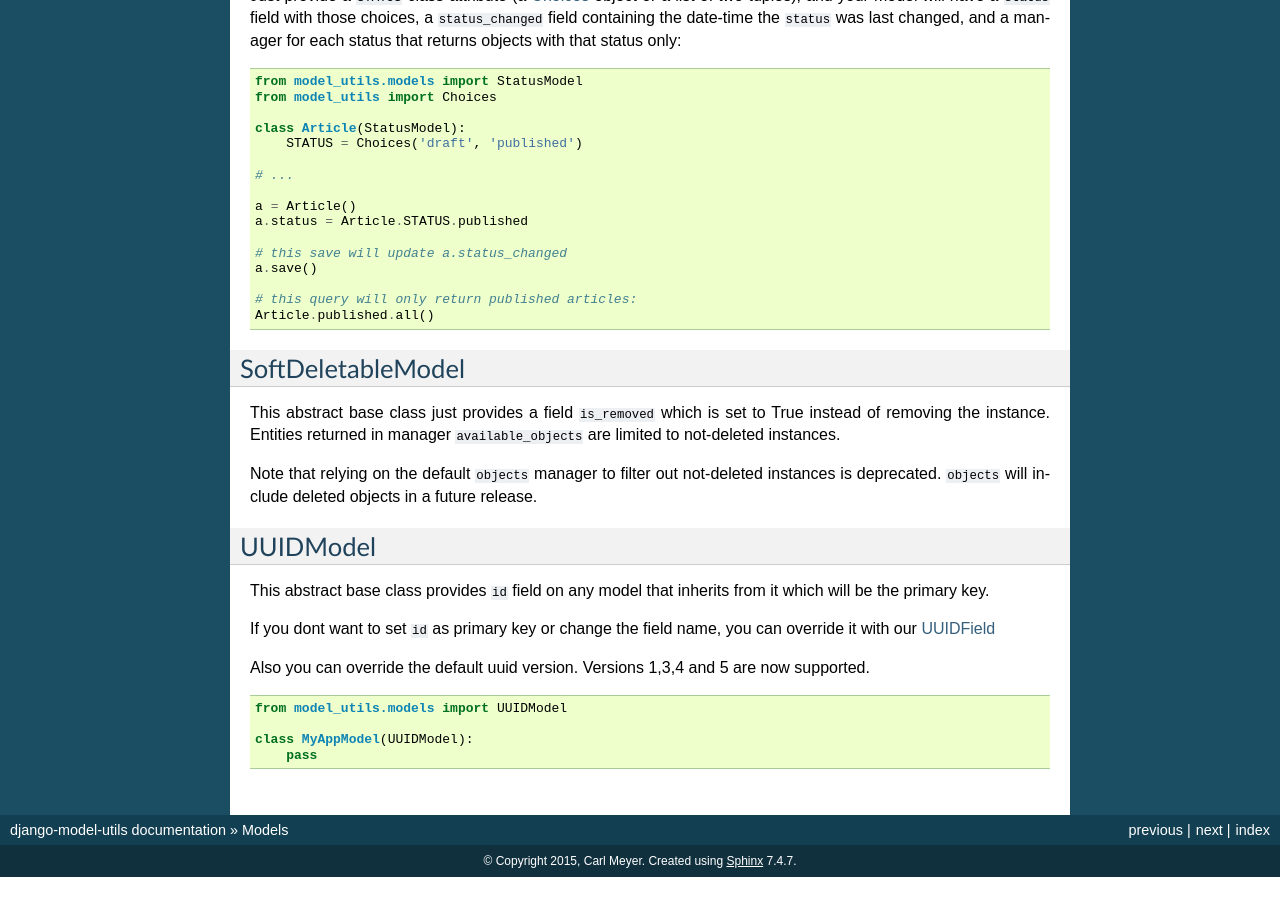
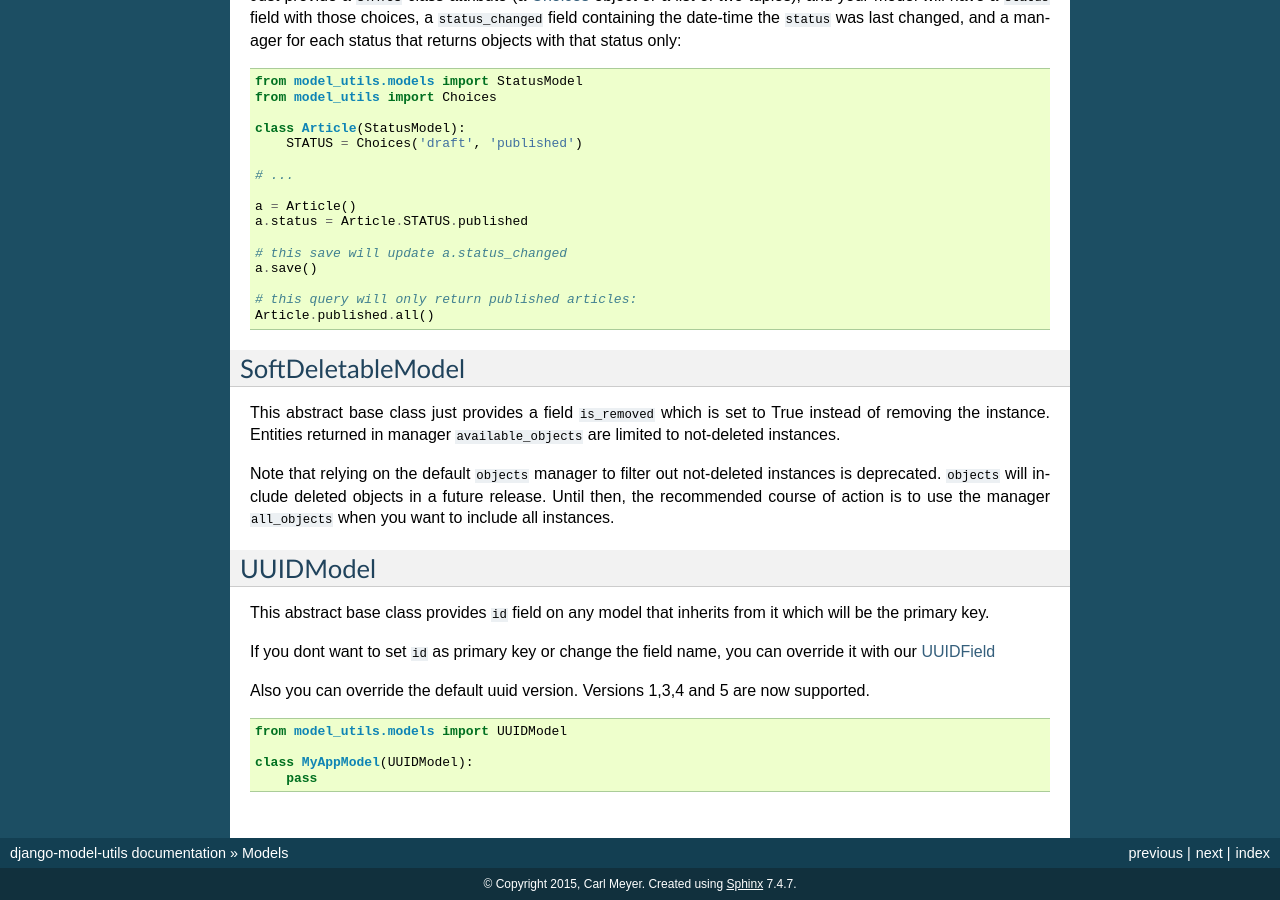
Before and after one commit to jazzband/django-model-utils, a Sphinx documentation site: the page built from docs/models.rst, in a window 1280 px wide and 900 px high, scrolled down 928 px. Built offline with Sphinx 7.4.7, drawn with Linux system fonts in a browser that asks for light colours; before the commit the page ends 1805 px from its top, so only the background shows below that.

Commit message:
clarify docs for managers of SoftDeletableModel
follow-up to https://github.com/jazzband/django-model-utils/pull/438/

```diff
--- a/docs/models.rst
+++ b/docs/models.rst
@@ -89,8 +89,8 @@
 
 Note that relying on the default ``objects`` manager to filter out not-deleted
 instances is deprecated. ``objects`` will include deleted objects in a future
-release.
-
+release. Until then, the recommended course of action is to use the manager
+``all_objects`` when you want to include all instances.
 
 UUIDModel
 ------------------
```
